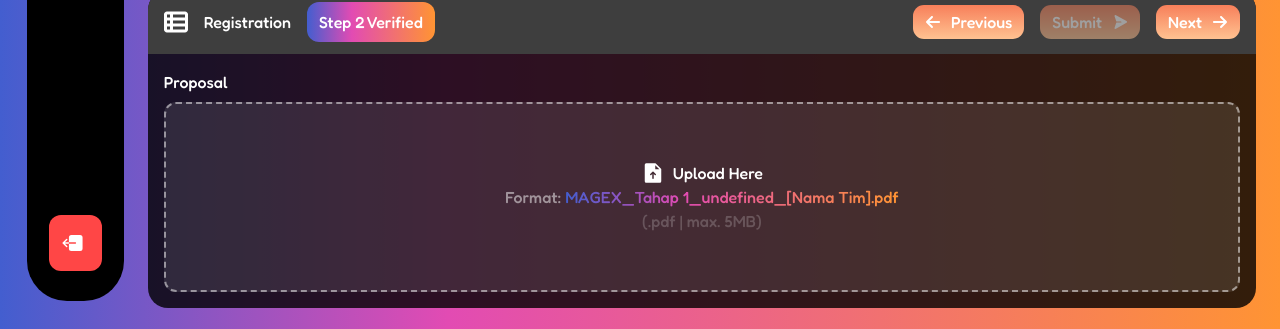
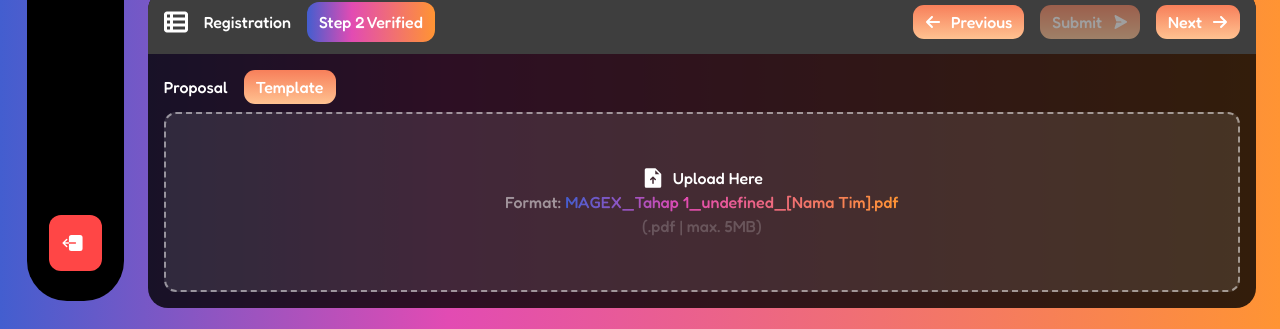
Before and after one commit to mage-its/mageX-frontend, a React (Vite) app: page /dashboard/competition in a window 1280 px wide. Both pictures are taken after a click on the button "Next". Shown: the part 468-797 px from the top of the page. Built offline with nearby package versions, Linux system fonts and the light colour scheme; no server answers.

Commit message:
feat: add template url button

```diff
--- a/src/components/InputFile.tsx
+++ b/src/components/InputFile.tsx
@@ -1,3 +1,4 @@
+import { CompetitionButton } from "@/pages/Dashboard/User/DashboardCompetition";
 import { useEffect, useState } from "react";
 import { IconType } from "react-icons";
 import { FaX } from "react-icons/fa6";
@@ -13,9 +14,11 @@
   maxFileSize?: string;
   onRemove?: () => void;
   link_file?: string;
+  example?: string;
 }
 
 const InputFile = ({
+  example,
   label,
   placeholder,
   description,
@@ -60,8 +63,23 @@
     }
   }, [link_file]);
   return (
+    <div className="flex flex-col  w-full h-full">
+      <div className="flex gap-4 items-center">
+        <p className="text-white font-fredoka font-medium text-xs md:text-sm lg:text-base">
+          {label}
+        </p>
+        {example && (
+          <CompetitionButton>
+            <a
+              className="text-white font-fredoka font-medium text-xs md:text-sm lg:text-base"
+              href={example}
+            >
+              Template
+            </a>
+          </CompetitionButton>
+        )}
+      </div>
       <label className="flex flex-col text-white font-fredoka font-medium text-xs md:text-sm lg:text-base w-full h-full">
-      {label}
         <div className="font-normal text-white/50 text-xs md:text-sm lg:text-sm">
           {description}
         </div>
@@ -73,7 +91,7 @@
               className="flex items-center gap-2"
             >
               <Icon className="text-white text-lg md:text-xl lg:text-2xl" />
-            <p className="text-white font-fredoka font-medium text-xs md:text-sm lg:text-base">
+              <p className="text-white font-fredoka font-medium text-xs md:text-sm lg:text-base underline">
                 {link_file}
               </p>
             </a>
@@ -120,6 +138,7 @@
           onChange={changeFile}
         />
       </label>
+    </div>
   );
 };
 
--- a/src/pages/Dashboard/User/DashboardCompetition.tsx
+++ b/src/pages/Dashboard/User/DashboardCompetition.tsx
@@ -41,7 +41,7 @@
 interface CompetitionButtonProps
   extends React.ComponentPropsWithoutRef<"button"> {}
 
-const CompetitionButton = ({
+export const CompetitionButton = ({
   children,
   disabled,
   ...props
@@ -847,6 +847,7 @@
                         label={
                           teams?.divisi === "UI/UX" ? "Abstrak" : "Proposal"
                         }
+                        example="https://drive.google.com/drive/folders/1h2UG7IQJvA-Sy98rkyD0e2x6TImRGjNi"
                         placeholder="Upload Here"
                         formatName={`MAGEX_Tahap 1_${format[teams?.divisi || ""]}_[Nama Tim].pdf`}
                         formatFile=".pdf"
```
Lines whose indentation alone changed are shown as unchanged.
